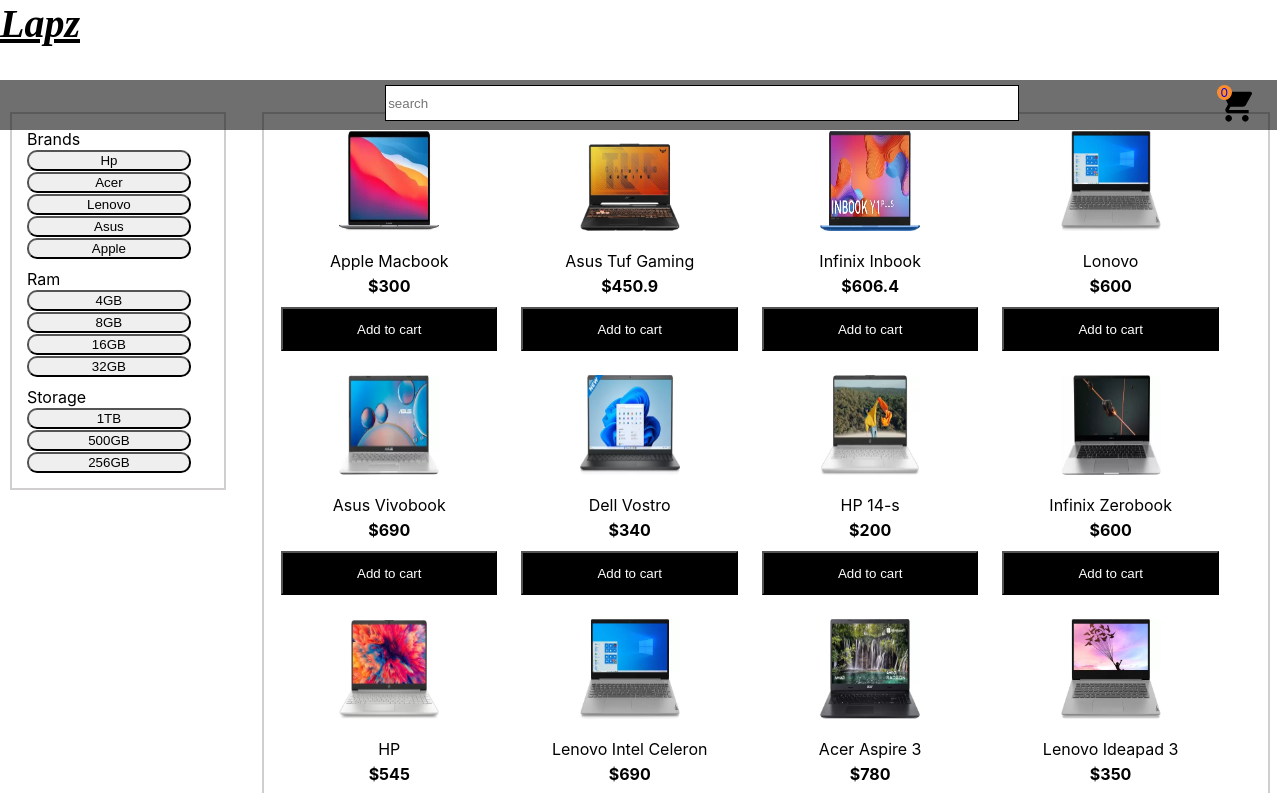
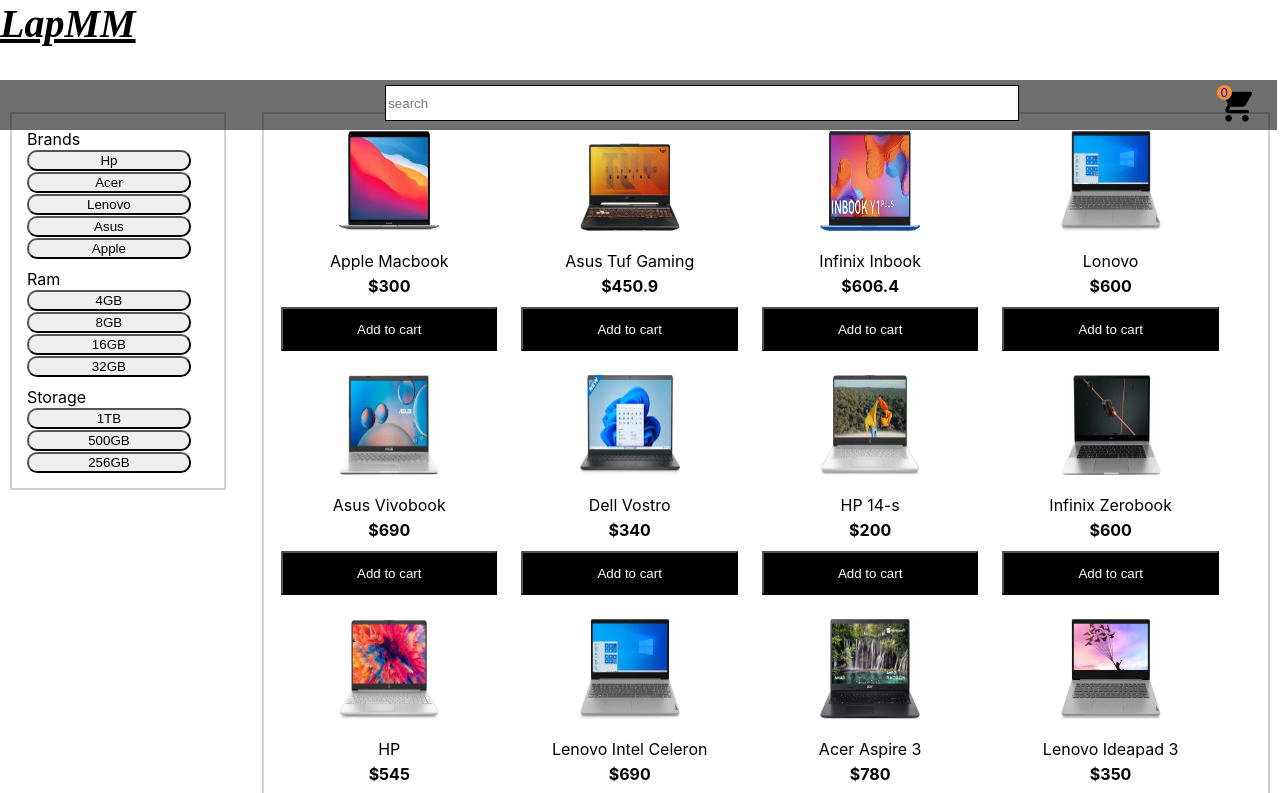
Before and after one commit to PrasannaKumar-3065/E-commerce, a React (Create React App) app: page / in a window 1280 px wide. Shown: the top 793 px of the page. Built offline with nearby package versions, Linux system fonts and the light colour scheme.

Commit message:
Update Header.js

```diff
--- a/src/Components/Header.js
+++ b/src/Components/Header.js
@@ -2,7 +2,7 @@
 const Header = () =>{
     return (
         <div className="header">
-            <span>Lapz</span>
+            <span>LapMM</span>
         </div>)
 }
 export default Header
```
